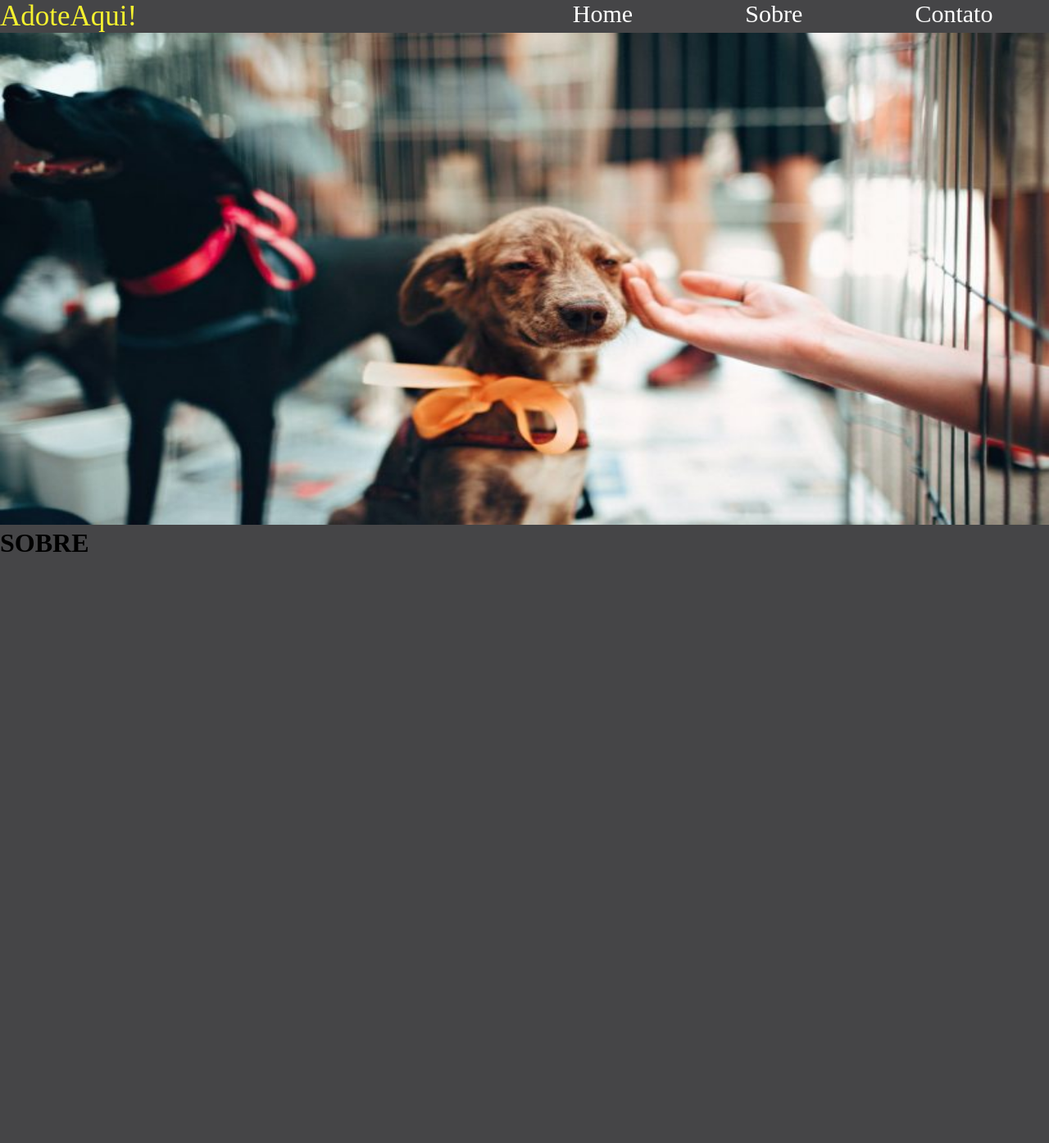
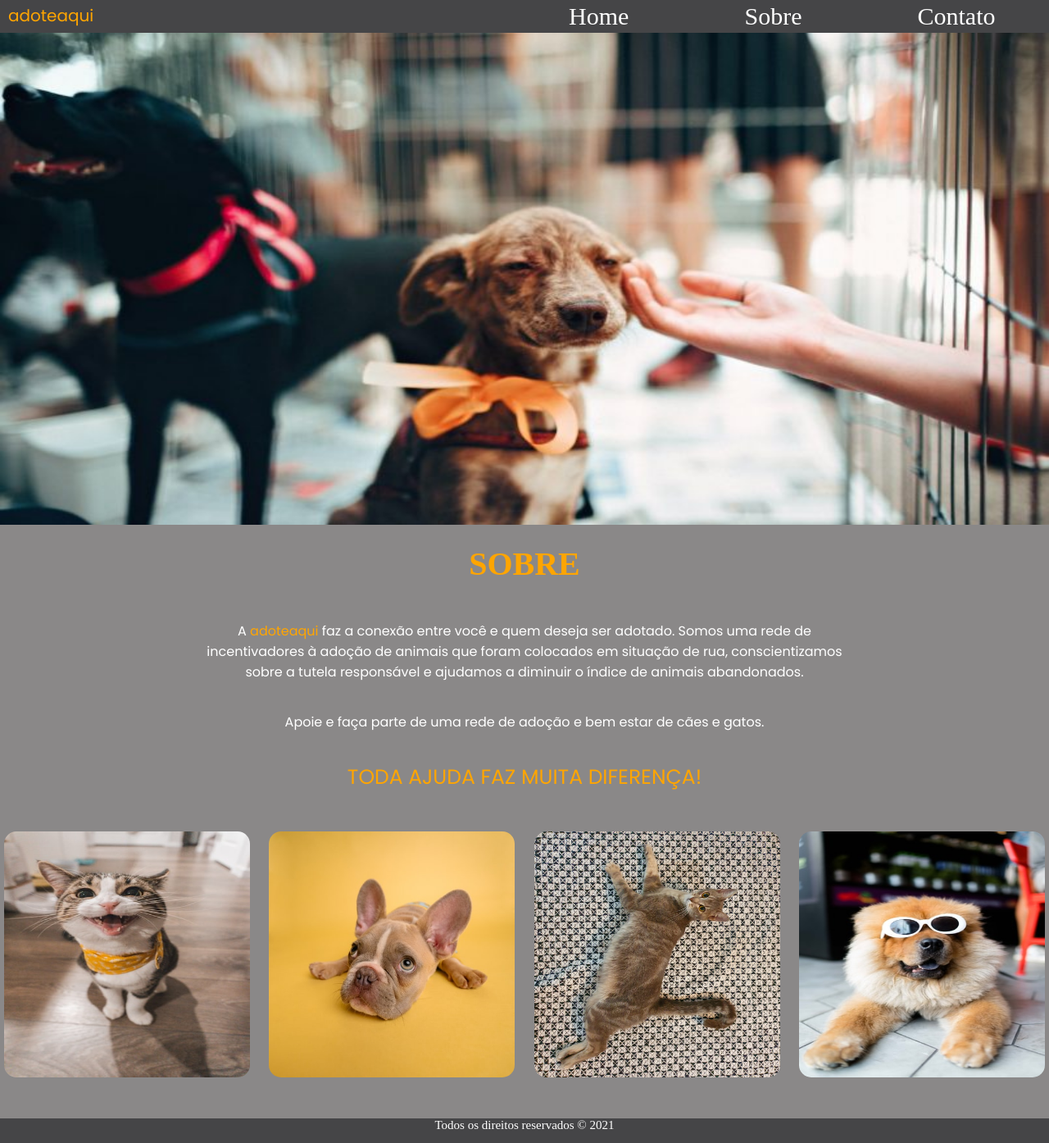
Before and after one commit to PamBarros/AdoteAqui, a plain HTML site: page index.html in a window 1280 px wide. Shown: the whole page at 82% size. Before the commit the page ends 800 px from the top, so only its background shows below. Drawn offline with Linux system fonts and the light colour scheme; a web font is replaced by a local one.

Commit message:
Finalização do Projeto Adote Aqui

```diff
--- a/index.css
+++ b/index.css
@@ -1,3 +1,5 @@
+@import url('https://fonts.googleapis.com/css2?family=Poppins&display=swap');
+
 @font-face {
     font-family:'Momcake';
     src: url('../momcake/Momcake-Bold.otf') format(Opentype);
@@ -5,71 +7,67 @@
     font-style: normal;
 }
 
+
 *{
-    background-color: rgb(69, 69, 71);
     margin: 0;
     padding: 0;
+    font-family: Momcake;
+    background-color: rgb(138, 136, 136);
 }
 
 .container{
     display: flex;
     flex-direction: row;
     justify-content: center;
+    align-items: center;
     width: 100%;
     height: 40px;
+    background-color: rgb(69, 69, 71);
 }
 
 .bloco{
     margin: 0;
+    padding: 0;
     justify-content: center;
     align-items: center;
     text-align: center;
     font-size: 30px;
-    font-family: Momcake;
+    margin-left: 10px;
+    background-color: rgb(69, 69, 71);
 }
 
 .legend{
-    color: rgb(245, 241, 47);
+    color: orange;
     text-align: start;
     width: 150px;
     height: 33px;
+    font-size: 20px;
+    font-family: 'Poppins', sans-serif;
+    background-color: rgb(69, 69, 71);
 }
 
-#um{
+#logo{
     flex-grow: 7;
 }
 
-#dois{;
+#box1{
     color: white;
     flex-grow: 2;
 }
 
-#tres{
+#box2{
     color: white;
     flex-grow: 2;
 }
 
-#quatro{
+#box3{
     color: white;
     flex-grow: 2;
 }
 
-.legend:hover{
-    font-size: 35px;
-    width: 150px;
-    height: 33px;
-}
-
-#dois:hover{
-    color: rgb(245, 241, 47);
-}
-
-#tres:hover{
-    color: rgb(245, 241, 47);
-    }
-
-#quatro:hover{
-    color: rgb(245, 241, 47);
+#box4{
+    color: white;
+    flex-grow: 2;
 }
 
 img {
@@ -77,15 +75,177 @@ img {
     height: 600px;
 }
 
+.sobre{
+    margin-top: 20px;
+    width: 100%;
+    height: 300px;
+    align-items: center;
+    text-align: center;
+}
+
+h1{
+    color: orange;
+    font-size: 40px;
+}
+
+.text{
+    width: 800px;
+    height: 200px;
+    justify-content: center;
+    align-items: center;
+    margin: auto;
+    margin-top: 10px;
+}
+
+p{
+    text-align: center;
+    color: white;
+    font-family: 'Poppins', sans-serif;
+}
+
+grifo{
+    color: orange;
+    font-family: 'Poppins', sans-serif;
+}
+
+.textend{
+    color: orange;
+    font-size: 25px;
+}
+
+.fotos{
+    display: flex;
+    flex-direction: row;
+    justify-content: space-between;
+    width: 100%;
+    height: 400px;
+    align-items: center;
+    text-align: center;
+    margin: 0;
+}
+
+.carrossel{
+    width: 300px;
+    height: 300px;
+    margin-left: 5px;
+    margin-right: 5px;
+}
+
+.carrossel img{
+    width: 300px;
+    height: 300px;
+    margin: 0;
+    border-radius: 15px;
+}
+
+.final{
+    color: white;
+    font-size: 15px;
+    justify-content: center;
+    text-align: center;
+    align-items: center;
+    margin: auto;
+    width: 100%;
+    height: 30px;
+    background-color: rgb(69, 69, 71);
+}
+
+rodape{
+    background-color: rgb(69, 69, 71);
+}
+
+.legend:hover{
+    font-size: 25px;
+    width: 150px;
+    height: 33px;
+}
+
+#box1:hover{
+    color: orange;
+}
+
+#box2:hover{
+    color: orange;
+}
+
+#box3:hover{
+    color: orange;
+}
+
+#box4:hover{
+    color: orange;
+}
+
 
 @media (max-width: 600px) {
 
+    body{
+        width: 100%;
+        margin: 0px;
+        margin-right: 0px;
+    }
+
     .container{
         flex-direction: column;
-        border: 1px solid white;
+        align-items: center;
+        justify-content: center;
+        width: 100%;
+        height: 80px;
+        margin: 0;
     }
 
-    #um{
+    .bloco{
+        width: 100%;
+        height: 60px;
+        justify-content: center;
+        text-align: center;
+        align-items: center;
+        font-size: 20px;
+    }
+
+    #logo{
         display: none;
     }
+
+    img{
+        width: 100%;
+        height: 200px;
+        margin: 0;
+    }
+
+    .sobre{
+        width: 100%;
+        height: 400px;
+        margin: 0;
+    }
+
+    h1{
+        width: 100%;
+        height: 10px;
+    }
+
+    .text{
+        width: 98%;
+        font-size: 12px;
+    }
+
+    .fotos{
+        flex-direction: column;
+        width: 100%;
+        height: 1200px;
+        margin: 0;
+    }
+
+    .carrossel{
+        width: 100%;
+        height: 1200px;
+    }
+
+    .carrossel img{
+        margin: 2px;
+        width: 150px;
+        height: 150px;
+    }
+
+
 }
--- a/index.html
+++ b/index.html
@@ -11,24 +11,71 @@
 
     <div class="container">
 
-        <div class="bloco" id="um">
-            <div class="legend">AdoteAqui!</div>
+        <div class="bloco" id="logo">
+            <div class="legend">adoteaqui</div>
         </div>
 
-        <div class="bloco" id="dois">Home</div>
+        <div class="bloco" id="box1">Home</div>
 
-        <div class="bloco" id="tres">Sobre</div>
+        <div class="bloco" id="box2">Sobre</div>
 
-        <div class="bloco" id="quatro">Contato</div>
+        <div class="bloco" id="box4">Contato</div>
 
     </div>
 
-    <img src="pets2.jpg">
+    <img src="pets2.jpg" alt="imagem1">
 
     <div class="sobre">
+
         <h1>SOBRE</h1>
 
-        <p> </p>
+        <br></br>
+
+        <div class="text">
+
+            <p>A <grifo>adoteaqui</grifo> faz a conexão entre você e quem deseja ser adotado. Somos uma rede de incentivadores à adoção de animais que foram colocados em situação de rua, conscientizamos sobre a tutela responsável e ajudamos a diminuir o índice de animais abandonados.</p>
+            <br></br>
+            <p>Apoie e faça parte de uma rede de adoção e bem estar de cães e gatos.</p>
+            <br></br>
+            <p class="textend">TODA AJUDA FAZ MUITA DIFERENÇA!</p>
+
+        </div>
+    </div>
+
+    <div class="fotos">
+
+        <div class="carrossel">
+
+            <img src="gato1.jpg" alt="imagem2">
+
+        </div>
+
+        <div class="carrossel">
+
+            <img src="dog3.jpg" alt="imagem3">
+
+        </div>
+
+        <div class="carrossel">
+
+            <img src="gato2.jpg" alt="imagem4">
+
+        </div>
+
+        <div class="carrossel">
+
+            <img src="dog4.jpg" alt="imagem5">
+
+        </div>
+
+    </div>
+
+    <div class="final">
+    <rodape>
+
+        Todos os direitos reservados &#169 2021
+
+    </rodape>
     </div>
 
 </body>
```
Also changed, not shown: Apresentação.txt, dog1.jpg (added), dog2.jpg (added), dog3.jpg (added), dog4.jpg (added), gato1.jpg (added), gato2.jpg (added), pets3.jpg (added), pets4.jpg (added), pets5.jpg (added).
